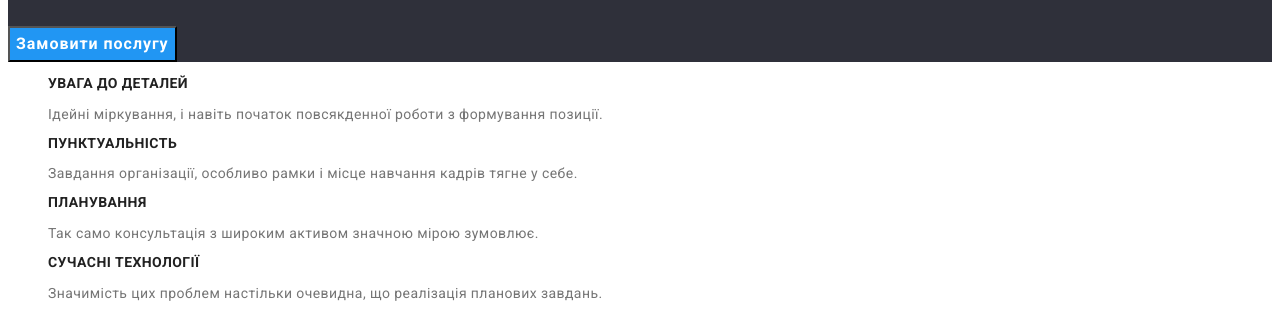
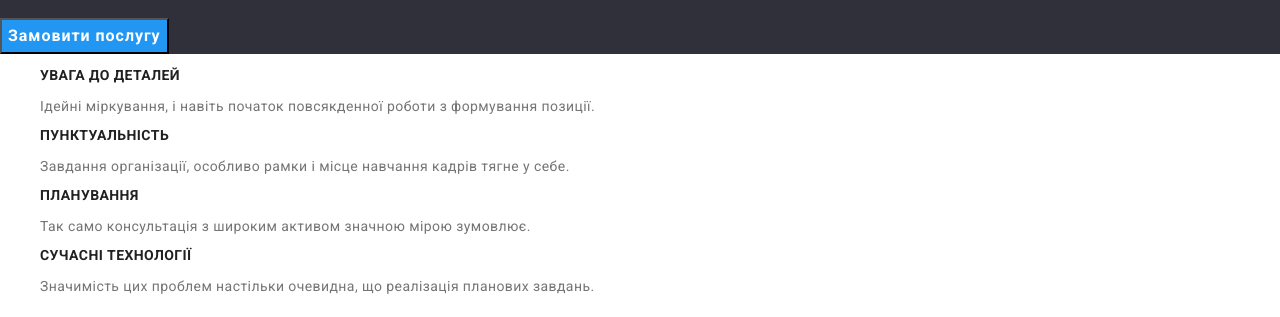
Before and after one commit to NVZ1994/goit-markup-hw-03, a plain HTML site: page index.html in a window 1280 px wide. Shown: the part 254-571 px from the top of the page. Drawn offline with nearby package versions, Linux system fonts and the light colour scheme.

Commit message:
added normalizer

```diff
--- a/index.html
+++ b/index.html
@@ -5,6 +5,7 @@
     <meta http-equiv="X-UA-Compatible" content="IE=edge" />
     <meta name="viewport" content="width=device-width, initial-scale=1.0" />
     <title>WebStudio</title>
+    <link rel="stylesheet" href="https://cdnjs.cloudflare.com/ajax/libs/modern-normalize/1.1.0/modern-normalize.min.css">
     <link rel="stylesheet" href="./css/styles.css" />
     <link rel="preconnect" href="https://fonts.googleapis.com" />
     <link rel="preconnect" href="https://fonts.gstatic.com" crossorigin />
@@ -125,10 +126,21 @@
       <address class="auth-nav-list">
         <ul class="adr-list">
           <li>
-            <a href="https://goo.gl/maps/vscVkz8bYimMbtEp9" target="_blank" class="fact">м. Київ, пр-т Лесі Українки, 26</a>
+            <a
+              href="https://goo.gl/maps/vscVkz8bYimMbtEp9"
+              target="_blank"
+              class="fact"
+              >м. Київ, пр-т Лесі Українки, 26</a
+            >
           </li>
-          <li><a href="mailto:info@devstudio.com" class="email">info@devstudio.com</a></li>
-          <li><a href="tel:+380961111111" class="phone">+38 096 111 11 11</a></li>
+          <li>
+            <a href="mailto:info@devstudio.com" class="email"
+              >info@devstudio.com</a
+            >
+          </li>
+          <li>
+            <a href="tel:+380961111111" class="phone">+38 096 111 11 11</a>
+          </li>
         </ul>
       </address>
     </footer>
```
Also changed, not shown: css/styles.css (+8 -1 lines).
